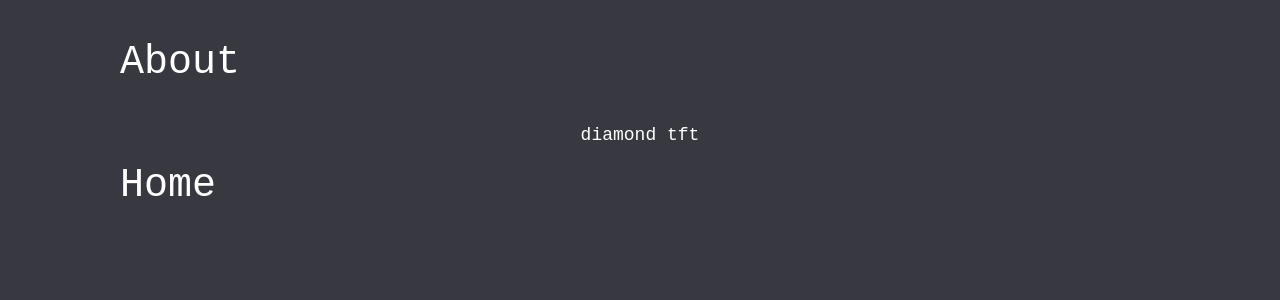
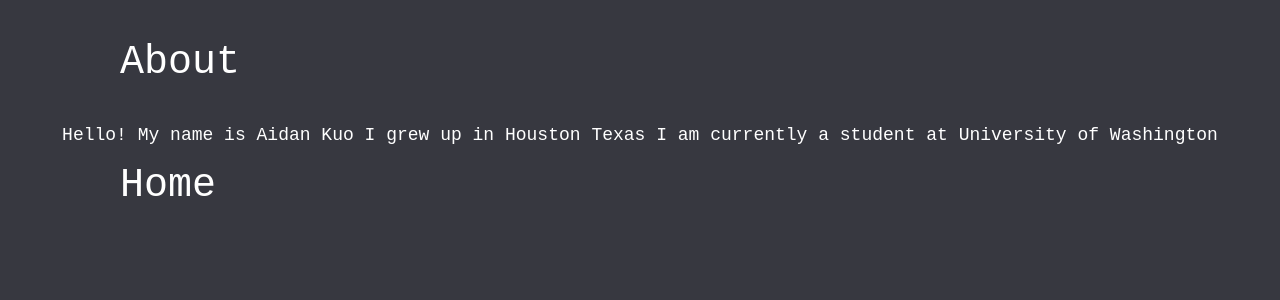
Before and after one commit to AidanKuo/starter-project, a React (Create React App) app: page /about in a window 1280 px wide. Shown: the top 300 px of the page. Built offline with nearby package versions, Linux system fonts and the light colour scheme.

Commit message:
add about

```diff
--- a/src/components/About.js
+++ b/src/components/About.js
@@ -6,7 +6,10 @@ function About() {
   return (
     <div>
       <p className='text'>About</p>
-      <p style={{ textAlign: 'center' }}className='resume-text'>diamond tft</p>
+      <p style={{ textAlign: 'center' }}className='resume-text'>Hello!
+      My name is Aidan Kuo
+      I grew up in Houston Texas
+      I am currently a student at University of Washington</p>
       <nav>
         <ul className="link-list">
           <li>
--- a/src/components/Home.js
+++ b/src/components/Home.js
@@ -38,13 +38,13 @@ function Home() {
           </li>
         </ul>
       </nav>
-      {/*<nav>
+      <nav>
         <ul className="link-list">
           <li>
             <Link to="/about" className="plain-link">About</Link>
           </li>
         </ul>
-      </nav>*/}
+      </nav>
       <nav>
         <ul className="link-list">
           <li>
```
